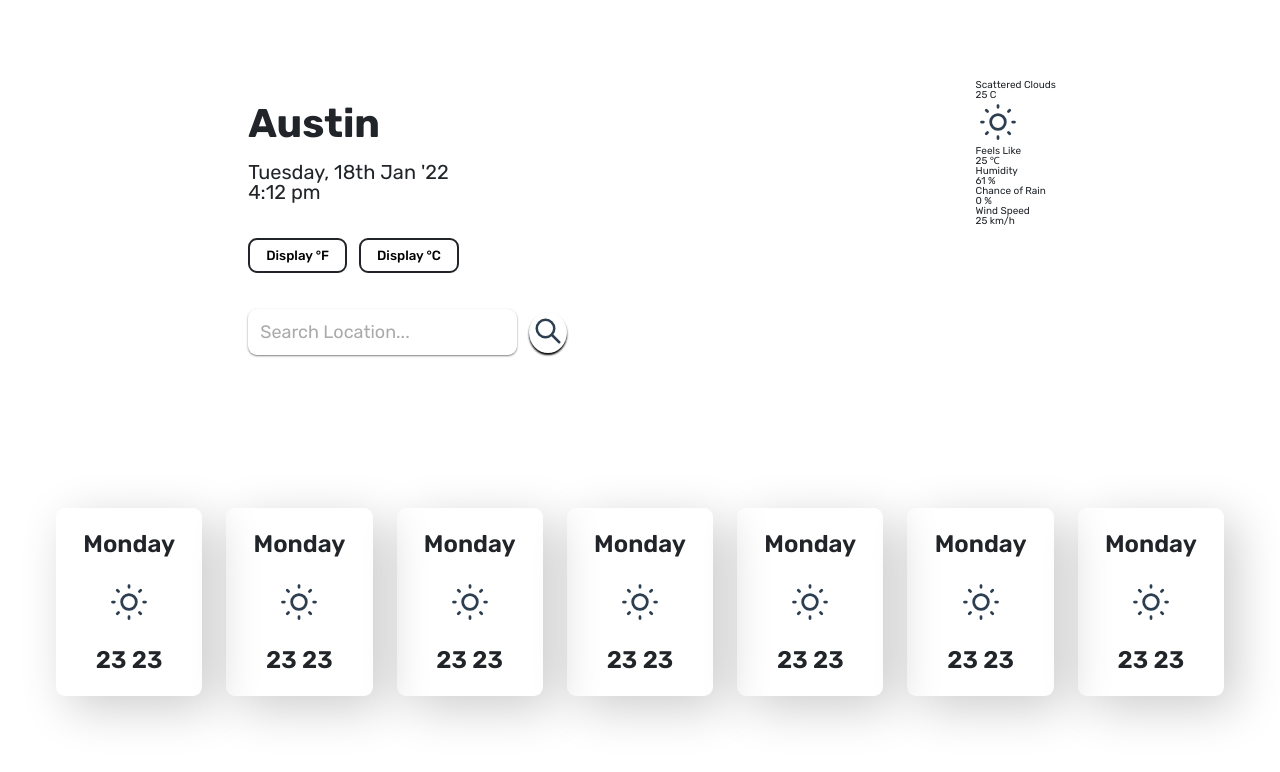
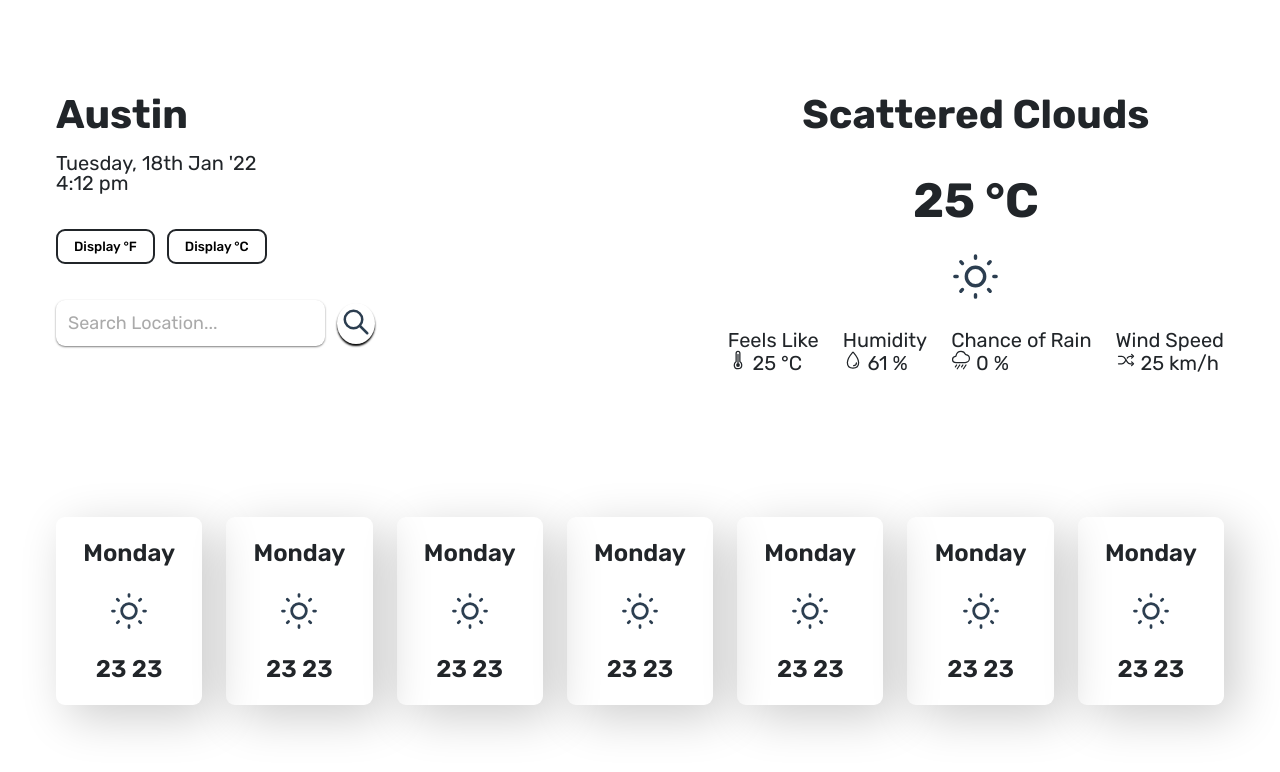
Before and after one commit to BvChung/Forecast-On-The-Go, a plain HTML site: page index.html in a window 1280 px wide. Drawn offline with nearby package versions, Linux system fonts and the light colour scheme.

Commit message:
html and css changes

```diff
--- a/index.html
+++ b/index.html
@@ -20,9 +20,9 @@
 	<body>
 		<main class="app container">
 			<div class="weather-content">
-				<div class="weather--search">
+				<div class="weather-search-container">
 					<div class="info-city">
-						<h1 class="city-header">Austin</h1>
+						<h1 class="city-header header-primary">Austin</h1>
 						<p class="city-date">Tuesday, 18th Jan '22</p>
 						<p class="city-time">4:12 pm</p>
 					</div>
@@ -59,20 +59,20 @@
 					</form>
 				</div>
 
-				<div class="weather--info">
+				<div class="weather-info-container">
 					<div class="weather-info--details">
-						<div class="info-title">Scattered Clouds</div>
+						<div class="info-title">
+							<h1 class="info-header header-primary">Scattered Clouds</h1>
 
 							<div class="info-temp">
-							<p>25 C</p>
+								<p>25 °C</p>
 							</div>
-
 							<div class="info-logo">
 								<svg
 									xmlns="http://www.w3.org/2000/svg"
 									class="icon icon-tabler icon-tabler-sun"
-								width="44"
-								height="44"
+									width="55"
+									height="55"
 									viewBox="0 0 24 24"
 									stroke-width="1.5"
 									stroke="#2c3e50"
@@ -89,28 +89,64 @@
 							</div>
 						</div>
 
-					<div class="weather-info--current">
+						<div class="info--details">
 							<div class="current-feels-like">
 								<p class="feels--title">Feels Like</p>
-							<p class="feels--temp">25 &#8451;</p>
+								<div class="feels--attribute">
+									<ion-icon
+										name="thermometer-outline"
+										class="info-icon"
+									></ion-icon
+									>
+									<span>
+									25 °C</span>
+								</div>
 							</div>
 							<div class="current-humidity">
-							<p class="feels--title">Humidity</p>
-							<p class="feels--temp">61 &#37;</p>
+								<p class="feels--title">Humidity</span>
+									<div class="feels--attribute">
+										<ion-icon
+											name="water-outline"
+											class="info-icon"
+										></ion-icon
+										>
+										<span>
+											61 %</span>
+									</div>
+
 							</div>
 							<div class="current-rain">
 								<p class="feels--title">Chance of Rain</p>
-							<p class="feels--temp">0 &#37;</p>
+								<div class="feels--attribute">
+									<ion-icon
+										name="rainy-outline"
+										class="info-icon"
+									></ion-icon
+									>
+									<span>
+										0 %</span>
+								</div>
+
 							</div>
 							<div class="current-wind">
 								<p class="feels--title">Wind Speed</p>
-							<p class="feels--temp">25 km/h</p>
+								<div class="feels--attribute">
+									<ion-icon
+										name="shuffle-outline"
+										class="info-icon"
+									></ion-icon
+									>
+									<span>
+										25 km/h</span>
+								</div>
+
+							</div>
 						</div>
 					</div>
 				</div>
 			</div>
 
-			<div class="weather-forecast--container">
+			<div class="weather-forecast-container">
 				<div class="day--container">
 					<div class="day--title">
 						<p class="week-title">Monday</p>
--- a/style.css
+++ b/style.css
@@ -35,10 +35,10 @@ body {
 
 .weather-content {
 	display: flex;
-	justify-content: space-around;
+	justify-content: space-between;
 }
 
-.weather--search {
+.weather-search-container {
 	display: flex;
 	flex-direction: column;
 	gap: 3.6rem;
@@ -47,12 +47,13 @@ body {
 	/* align-items: center; */
 }
 
+.header-primary {
+	margin-bottom: 1.8rem;
+	font-size: 4rem;
+}
+/* Input ------------------------------------------ */
 .info-city {
 	font-size: 2rem;
-}
-
-.city-header {
-	margin-bottom: 1.8rem;
 }
 
 .info-unit {
@@ -68,6 +69,11 @@ body {
 	border-radius: 9px;
 	background-color: #fff;
 	transition: all 0.8s;
+}
+
+.btn--active {
+	background-color: #212529;
+	color: #fff;
 }
 
 .btn:hover {
@@ -115,18 +121,39 @@ body {
 .input-btn:active {
 	box-shadow: 0 2px 2px rgba(0, 0, 0, 0.1);
 }
+/* Current Day info ------------------------------------ */
+.weather-info-container {
+	padding: 2.4rem;
+}
 
-.weather-info {
-	font-size: 1.6rem;
-	font-weight: 500;
+.info-title {
+	display: flex;
+	flex-direction: column;
 	align-items: center;
+	gap: 2.4rem;
+	margin-bottom: 2.4rem;
 }
+
+.info-temp {
+	font-size: 4.8rem;
+	font-weight: 700;
+}
+
+.info--details {
+	display: flex;
+	align-items: center;
+	justify-content: center;
+	gap: 2.4rem;
+	font-size: 2rem;
+}
+
+/* 7 day forecast ------------------------------------- */
 
 .weather-info--current {
 	align-items: center;
 }
 
-.weather-forecast--container {
+.weather-forecast-container {
 	display: flex;
 	font-weight: 600;
 
```
Lines whose indentation alone changed are shown as unchanged.
